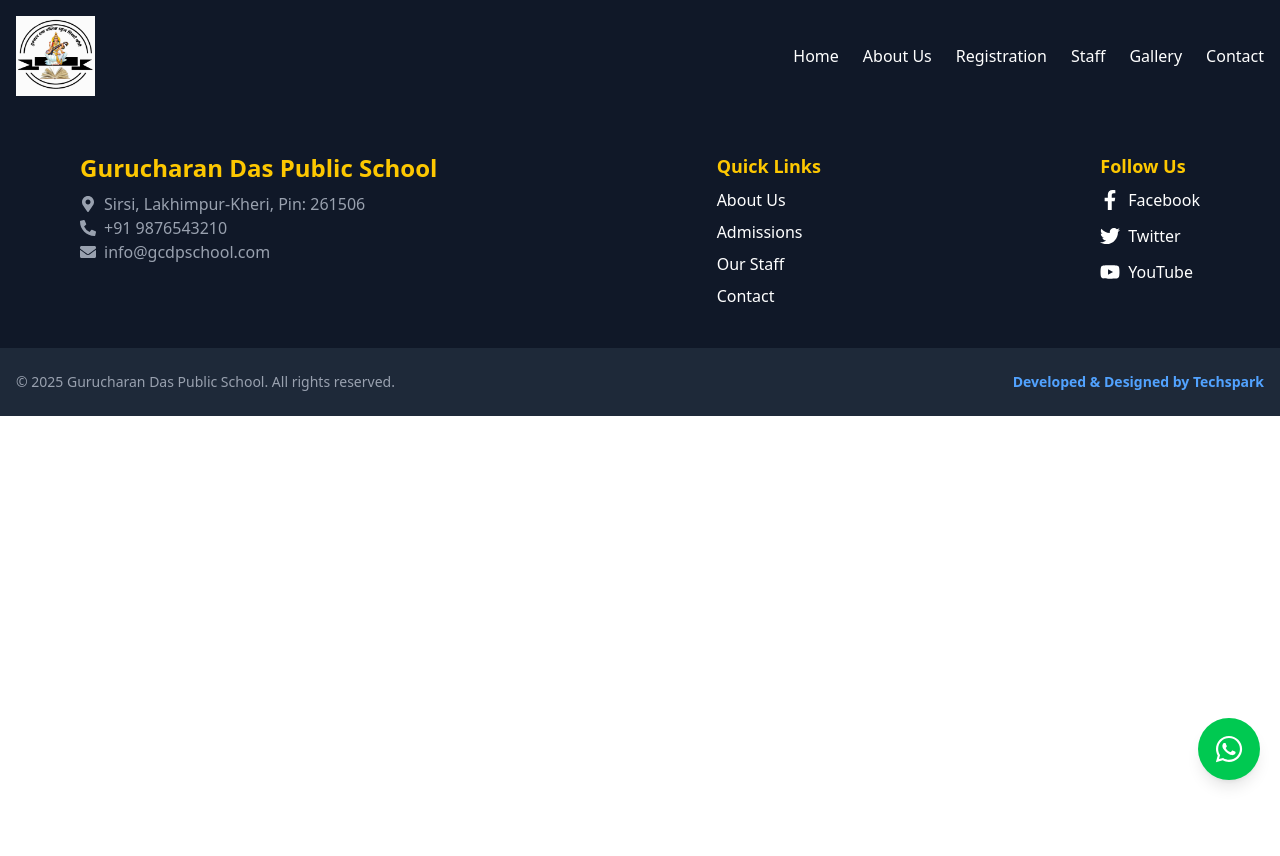
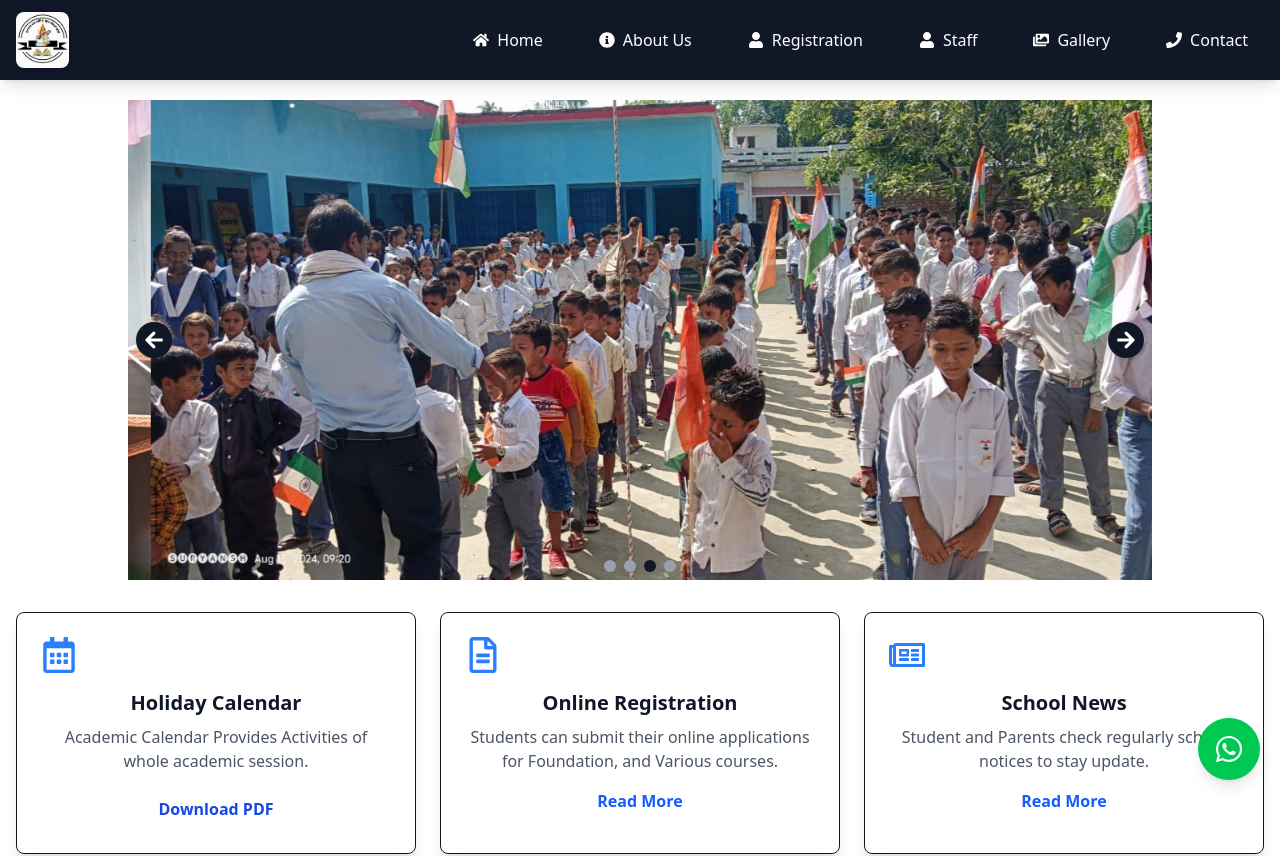
Before and after one commit to DevSanyamSrivastava/MySchool, a React (Vite) app: page /Home in a window 1280 px wide. Shown: the top 856 px of the page. Before the commit the page ends 800 px from the top, so only its background shows below. Built offline with nearby package versions, Linux system fonts and the light colour scheme.

Commit message:
Update Navbar

```diff
--- a/src/components/Home/Home.jsx
+++ b/src/components/Home/Home.jsx
@@ -178,13 +178,13 @@ const PrincipalMessage = () => {
         <div className="flex-1">
           <h2 className="text-2xl font-bold text-gray-900">Message From Principal</h2>
           <p className="text-gray-700 mt-4">
-          At XYZ School, we believe that education is not just about academics but also about
+          At <i>Gurucharan Das Public School School,</i>  we believe that education is not just about academics but also about
             shaping character and inspiring students to reach their highest potential. Our mission
             is to nurture responsible citizens through innovation, discipline, and values......
           </p>
 
           {/* Read More Button */}
-          <NavLink to="/principal-message">
+          <NavLink to="/about-us">
             <button className="mt-4 px-6 py-2 bg-blue-600 text-white font-semibold rounded-md hover:bg-blue-700 transition">
               Read More
             </button>
--- a/src/components/MasterHeader/MasterHeader.jsx
+++ b/src/components/MasterHeader/MasterHeader.jsx
@@ -1,13 +1,14 @@
 import React, { useState, useEffect } from "react";
 import { FaBars, FaTimes } from "react-icons/fa";
-import { NavLink, useLocation, useNavigate } from "react-router-dom"; // Import useNavigate
-import logo from '../../assets/Logo.png';
+import { NavLink, useLocation, useNavigate } from "react-router-dom";
+import logo from "../../assets/Logo.png";
+import { FaHome, FaInfoCircle, FaImages, FaUser, FaPhone } from "react-icons/fa";
 
-export function Nav(){
+export function Nav() {
   const [isOpen, setIsOpen] = useState(false);
   const [isGalleryOpen, setIsGalleryOpen] = useState(false);
   const location = useLocation();
-  const navigate = useNavigate(); // Initialize navigate
+  const navigate = useNavigate();
 
   // Close dropdown when clicking outside
   useEffect(() => {
@@ -21,112 +22,169 @@ export function Nav(){
   }, []);
 
   return (
-    <header className="bg-gray-900 text-white p-4 flex flex-col md:flex-row justify-between items-center">
-      <div className="text-xl font-bold">
+    <header className="bg-gray-900 text-white shadow-lg sticky top-0 left-0 w-full z-50">
+      <div className="container mx-auto flex justify-between items-center px-4 py-3">
+        {/* Logo */}
         <NavLink to="/">
-          <img src={logo} alt="Logo" className="h-20 w-auto" />
+          <img
+            src={logo}
+            alt="Logo"
+            className="h-14 w-auto transition-transform duration-300 transform hover:scale-105 drop-shadow-lg rounded-lg"
+          />
         </NavLink>
-      </div>
 
         {/* Mobile Menu Button */}
         <button
-        className="md:hidden text-white focus:outline-none flex justify-end"
+          className="md:hidden text-white focus:outline-none"
           onClick={() => setIsOpen(!isOpen)}
         >
-        {isOpen ? <FaTimes size={24} /> : <FaBars size={24} />}
+          {isOpen ? <FaTimes size={26} /> : <FaBars size={26} />}
         </button>
 
         {/* Navigation Menu */}
         <nav
-        className={`w-full md:w-auto transition-all duration-300 ${isOpen ? "block" : "hidden"} md:block`}
+          className={`bg-gray-900 justify-end md:bg-transparent md:flex md:relative md:w-full transition-all duration-300 ${isOpen ? "absolute top-full left-0 w-full block" : "hidden md:flex"
+            }`}
         >
-        <ul className="flex flex-col md:flex-row md:space-x-6 p-4 md:p-0 bg-gray-900 md:bg-transparent w-full md:w-auto">
+
+          <ul className="flex flex-col md:flex-row md:space-x-6 p-4 md:p-0 w-full md:w-auto">
             <li>
-            <NavLink to="/" className={({ isActive }) => `block hover:text-gray-400 ${isActive ? "text-yellow-400" : ""}`}>
-              Home
+              <NavLink
+                to="/"
+                className={({ isActive }) =>
+                  `flex items-center gap-2 block py-2 px-4 rounded-md hover:bg-gray-800 transition ${isActive ? "bg-gray-800 text-yellow-400" : ""
+                  }`
+                }
+                onClick={() => setIsOpen(false)}
+              >
+                <FaHome /> Home
               </NavLink>
             </li>
             <li>
-            <NavLink to="/about-us" className={({ isActive }) => `block hover:text-gray-400 ${isActive ? "text-yellow-400" : ""}`}>
-              About Us
+              <NavLink
+                to="/about-us"
+                className={({ isActive }) =>
+                  `flex items-center gap-2 block py-2 px-4 rounded-md hover:bg-gray-800 transition ${isActive ? "bg-gray-800 text-yellow-400" : ""
+                  }`
+                }
+                onClick={() => setIsOpen(false)}
+              >
+                <FaInfoCircle /> About Us
               </NavLink>
             </li>
             <li>
-            <NavLink to="/registration" className={({ isActive }) => `block hover:text-gray-400 ${isActive ? "text-yellow-400" : ""}`}>
-              Registration
+              <NavLink
+                to="/registration"
+                className={({ isActive }) =>
+                  `flex items-center gap-2 block py-2 px-4 rounded-md hover:bg-gray-800 transition ${isActive ? "bg-gray-800 text-yellow-400" : ""
+                  }`
+                }
+                onClick={() => setIsOpen(false)}
+              >
+                <FaUser /> Registration
               </NavLink>
             </li>
             <li>
-            <NavLink to="/staff" className={({ isActive }) => `block hover:text-gray-400 ${isActive ? "text-yellow-400" : ""}`}>
-              Staff
+              <NavLink
+                to="/staff"
+                className={({ isActive }) =>
+                  `flex items-center gap-2 block py-2 px-4 rounded-md hover:bg-gray-800 transition ${isActive ? "bg-gray-800 text-yellow-400" : ""
+                  }`
+                }
+                onClick={() => setIsOpen(false)}
+              >
+                <FaUser /> Staff
               </NavLink>
             </li>
 
-          {/* Gallery Dropdown */}
+            {/* Gallery Dropdown (Laptop View) */}
             <li className="relative md:group gallery-menu">
               <button
                 onClick={(e) => {
-                e.preventDefault(); // Prevent default button behavior
-                navigate("/gallery"); // Redirect to "/gallery" when clicked
+                  e.preventDefault(); // Prevent default behavior
+                  navigate("/gallery"); // Redirect on click
                 }}
                 onMouseEnter={() => setIsGalleryOpen(true)}
-              className={`block hover:text-gray-400 transition-all duration-200 ${location.pathname.includes("/gallery") ? "text-yellow-400" : ""}`}
+                className={`flex items-center gap-2 block py-2 px-4 rounded-md hover:bg-gray-800 transition ${location.pathname.includes("/gallery") ? "bg-gray-800 text-yellow-400" : ""
+                  }`}
               >
-              Gallery
+                <FaImages /> Gallery
               </button>
+
+              {/* Dropdown (Always Visible on Hover) */}
               <ul
-              className={`absolute bg-gray-800 text-white md:mt-2 p-2 space-y-2 md:w-36 rounded-lg transition-all duration-300 transform
-                ${isGalleryOpen ? "block opacity-100 scale-100" : "hidden opacity-0 scale-95"} md:opacity-100 md:scale-100`}
+                className={`absolute left-0 bg-gray-800 text-white mt-2 p-2 space-y-2 w-36 rounded-lg shadow-lg transition-all duration-300 ${isGalleryOpen ? "opacity-100 scale-100 visible" : "opacity-0 scale-95 invisible"
+                  }`}
                 onMouseEnter={() => setIsGalleryOpen(true)}
                 onMouseLeave={() => setIsGalleryOpen(false)}
               >
                 <li>
-                <NavLink to="/gallery/photo" className={({ isActive }) => `block hover:text-gray-400 ${isActive ? "text-yellow-400" : ""}`}>
-                  Photo
+                  <NavLink
+                    to="/gallery/photo"
+                    className={({ isActive }) =>
+                      `flex items-center gap-2 block px-4 py-2 hover:text-yellow-400 transition ${isActive ? "text-yellow-400" : ""
+                      }`
+                    }
+                    onClick={() => setIsOpen(false)}
+                  >
+                    📷 Photo
                   </NavLink>
                 </li>
                 <li>
-                <NavLink to="/gallery/video" className={({ isActive }) => `block hover:text-gray-400 ${isActive ? "text-yellow-400" : ""}`}>
-                  Video
+                  <NavLink
+                    to="/gallery/video"
+                    className={({ isActive }) =>
+                      `flex items-center gap-2 block px-4 py-2 hover:text-yellow-400 transition ${isActive ? "text-yellow-400" : ""
+                      }`
+                    }
+                    onClick={() => setIsOpen(false)}
+                  >
+                    🎥 Video
                   </NavLink>
                 </li>
               </ul>
             </li>
 
             <li>
-            <NavLink to="/contact" className={({ isActive }) => `block hover:text-gray-400 ${isActive ? "text-yellow-400" : ""}`}>
-              Contact
+              <NavLink
+                to="/contact"
+                className={({ isActive }) =>
+                  `flex items-center gap-2 block py-2 px-4 rounded-md hover:bg-gray-800 transition ${isActive ? "bg-gray-800 text-yellow-400" : ""
+                  }`
+                }
+                onClick={() => setIsOpen(false)}
+              >
+                <FaPhone /> Contact
               </NavLink>
             </li>
           </ul>
         </nav>
+      </div>
     </header>
   );
-};
+}
 
 
 import { FaWhatsapp } from "react-icons/fa";
 
-export function WhatsAppButton(){
+export function WhatsAppButton() {
   return (
     <a
       href="https://wa.me/9161830200?text=Hello! I need more information about the school admission."
       target="_blank"
       rel="noopener noreferrer"
-      className="fixed bottom-5 right-5 bg-green-500 text-white p-4 rounded-full shadow-lg hover:bg-green-600 transition duration-300 flex items-center justify-center"
+      className="fixed bottom-5 right-5 bg-green-500 text-white p-4 rounded-full shadow-lg hover:bg-green-600 transition-transform duration-300 hover:scale-110 flex items-center justify-center"
     >
-      <FaWhatsapp style={{zIndex: 1000}} className="text-3xl" />
+      <FaWhatsapp style={{ zIndex: 1000 }} className="text-3xl" />
     </a>
   );
-};
+}
 
-
-
-export default function MasterHeader(){
-  return(
+export default function MasterHeader() {
+  return (
     <>
-    <Nav/>
-    <WhatsAppButton/>
+      <Nav />
+      <WhatsAppButton />
     </>
-  )
+  );
 }
--- a/src/main.jsx
+++ b/src/main.jsx
@@ -24,6 +24,7 @@ createRoot(document.getElementById('root')).render(
       <MasterHeader />
       <Routes>
         <Route path="/" element={<Home/>} />
+        <Route path="/Home" element={<Home/>} />
         <Route path="/about-us" element={<AboutUs />} />
         <Route path='/gallery' element={<Gallery/>} />
         <Route path="/gallery/video" element={<VideoGallery />} />
```
Lines whose indentation alone changed are shown as unchanged.
